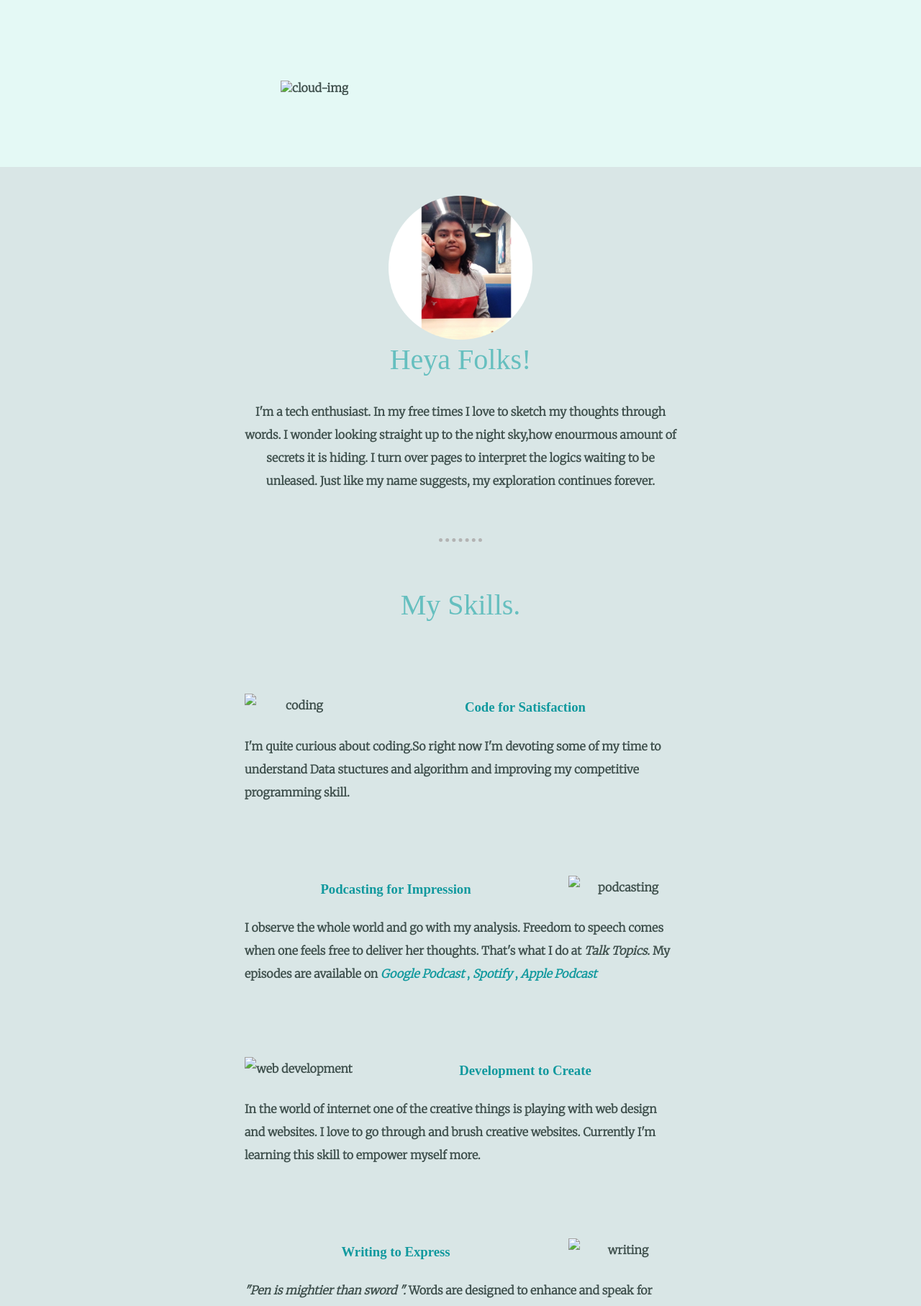
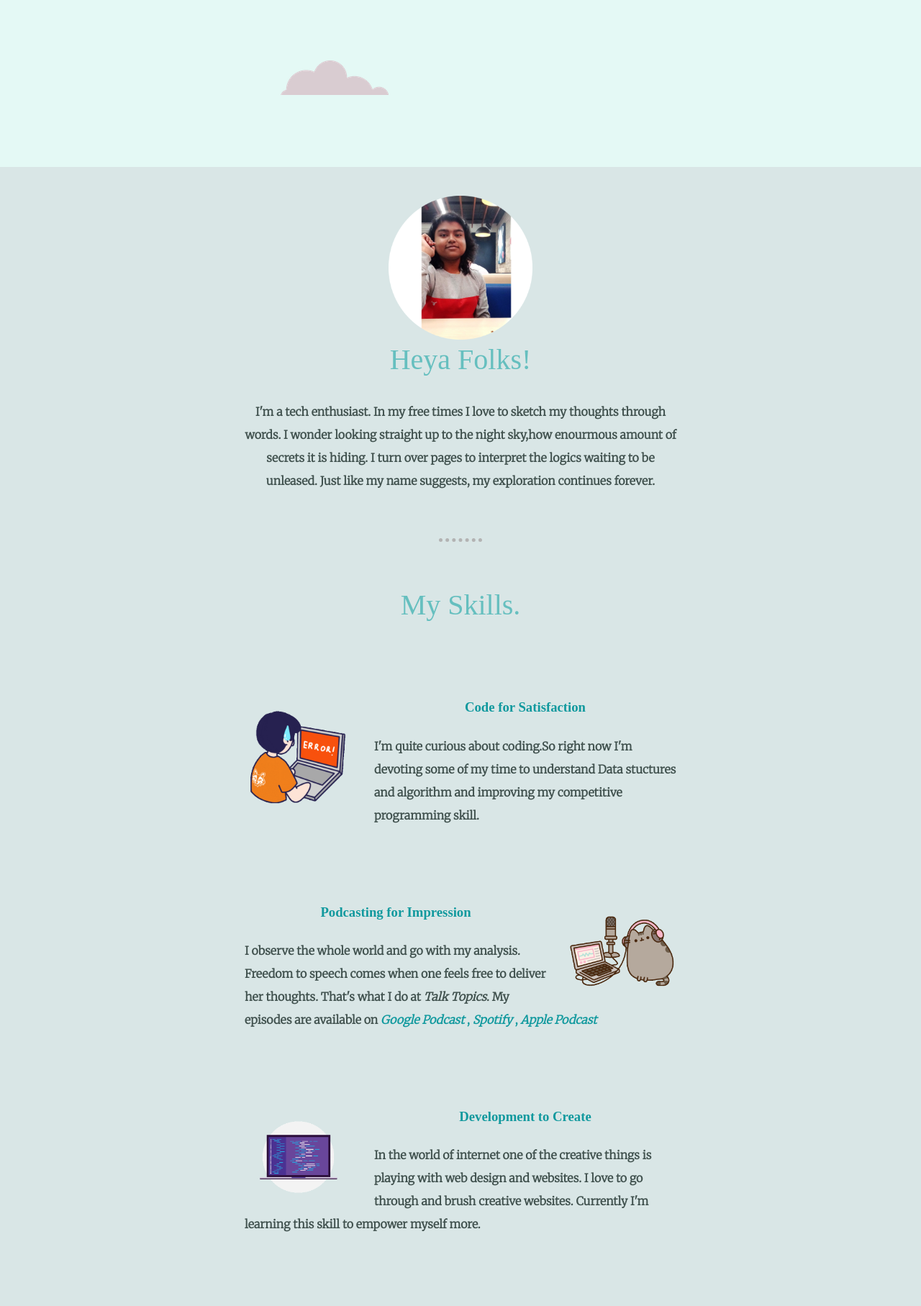
Before and after one commit to ANWESHA2202/portfolio_webpage, a plain HTML site: page index.html in a window 1280 px wide. Shown: the part 330-2145 px from the top of the page at 72% size. Drawn offline with nearby package versions, Linux system fonts and the light colour scheme; files that its build step writes are made by us from their sources; files whose address does not match are found by name.

Commit message:
Update index.html

```diff
--- a/index.html
+++ b/index.html
@@ -7,7 +7,7 @@
     <meta name="viewport" content="width=device-width, initial-scale=1.0">
     <title>Anwesha Sanyal</title>
 
-    <link rel="stylesheet" href="css/styles.css">
+    <link rel="stylesheet" href="styles.css">
     <link rel="icon" href="favicon.ico">
     <link rel="preconnect" href="https://fonts.gstatic.com">
     <link rel="stylesheet" href="https://unpkg.com/aos@next/dist/aos.css" />
@@ -16,17 +16,17 @@
 
 <body>
     <div class="top-container">
-        <img class="top-cloud" src="images/cloud.png" alt="cloud-img">
+        <img class="top-cloud" src="cloud.png" alt="cloud-img">
         <div class="top-text">
             <h1>I'm Anwesha,</h1>
             <h2><b>a coder..</b></h2>
         </div>
-        <img class="bottom-cloud" src="images/cloud.png" alt="cloud-img">
+        <img class="bottom-cloud" src="cloud.png" alt="cloud-img">
     </div>
 
     <div class="middle-container">
         <div class="profile" data-aos="fade-right" data-aos-duration="2000">
-            <img src="D:\WEBD COURSE\html_personal_site\circle-cropped.png" height="200px" alt="anwesha's photo">
+            <img src="circle-cropped.png" height="200px" alt="anwesha's photo">
             <h2>Heya Folks!</h2>
             <p class="intro">I'm a tech enthusiast. In my free times I love to sketch my thoughts through words. I wonder looking straight up to the night sky,how enourmous amount of secrets it is hiding. I turn over pages to interpret the logics waiting to be unleased.
                 Just like my name suggests, my exploration continues forever.
@@ -36,42 +36,42 @@
         <div class="skills">
             <h2>My Skills.</h2>
             <div class="skill-row" data-aos="fade-left" data-aos-duration="2000">
-                <img class="left-img" src="CSS - My Site Images/giphy_code.gif" alt="coding">
+                <img class="left-img" src="giphy_code.gif" alt="coding">
                 <h3><strong>Code for Satisfaction</strong></h3>
                 <p class="text">I'm quite curious about coding.So right now I'm devoting some of my time to understand Data stuctures and algorithm and improving my competitive programming skill.</p>
             </div>
             <div class="skill-row" data-aos="fade-right" data-aos-duration="2000">
-                <img class="right-img" src="CSS - My Site Images/giphy_podcast.gif" alt="podcasting">
+                <img class="right-img" src="giphy_podcast.gif" alt="podcasting">
                 <h3><strong>Podcasting for Impression</strong></h3>
                 <p class="text">I observe the whole world and go with my analysis. Freedom to speech comes when one feels free to deliver her thoughts. That's what I do at <b><em>Talk Topics</em></b>. My episodes are available on <a href="" https://podcasts.google.com/feed/aHR0cHM6Ly9hbmNob3IuZm0vcy8zYjA2ZWNlMC9wb2RjYXN0L3Jzcw?sa=X&ved=2ahUKEwjctfO8rMTvAhWP1HMBHX0yCesQ9sEGegQIARAF
                         "><em>Google Podcast</em></a> <a href="https://open.spotify.com/show/7fuzGH45r4MroWIYe9BNsB?nd=1 ">, <em>Spotify</em></a> <a href="https://podcasts.apple.com/us/podcast/talk-topics/id1536515765?uo=4 ">, <em>Apple Podcast</em></a>   </p>
             </div>
-            <div class="skill-row " data-aos="fade-left " data-aos-duration="2000 ">
-                <img class="left-img " src="CSS - My Site Images/giphy_web.gif "  alt="web development ">
+            <div class="skill-row" data-aos="fade-left" data-aos-duration="2000">
+                <img class="left-img " src="giphy_web.gif"  alt="web development">
                 <h3><strong> Development to Create</strong></h3>
                 <p class="text ">In the world of internet one of the creative things is playing with web design and websites. I love to go through and brush creative websites. Currently I'm learning this skill to empower myself more.</p>
             </div>
-            <div class="skill-row " data-aos="fade-right " data-aos-duration="2000 ">
-                <img class="right-img " src="CSS - My Site Images/giphy_writing.gif "  alt="writing ">
+            <div class="skill-row" data-aos="fade-right" data-aos-duration="2000">
+                <img class="right-img " src="giphy_writing.gif"  alt="writing">
                 <h3><strong>Writing to Express</strong></h3>
                 <p class="text "><em>"Pen is mightier than sword ".</em> Words are designed to enhance and speak for people. My imagination touches the reality when I sketch them by words.</p>
             </div>
         </div>
         <hr>
-        <div class="contact-me " data-aos="fade-left " data-aos-duration="1500 ">
+        <div class="contact-me" data-aos="fade-left" data-aos-duration="1500">
             <h2>Get In Touch</h2>
             <h3>Do we share same kind of interests?</h3>
             <p class="last-text ">Then why don't you ping me? we can have a thoughtful conversation and learn together..</p>
-            <div class="button " data-aos="fade-right " data-aos-duration="1500 "><a class="btn " href="mailto:anwesha.sanyal22@gmail.com ">Contact Me</a></div>
+            <div class="button " data-aos="fade-right" data-aos-duration="1500"><a class="btn " href="mailto:anwesha.sanyal22@gmail.com">Contact Me</a></div>
         </div>
 
     </div>
 
 
-    <div class="bottom-container ">
-       <div class="last "> <a class="footer-link " href="https://www.linkedin.com/in/anwesha-sanyal-21a770201/ ">LinkedIn</a>
-        <a class="footer-link " href="https://twitter.com/sanyal_anwesha ">Twitter</a></div>
-        <p class="end ">© 2021 Anwesha Sanyal.</p>
+    <div class="bottom-container">
+       <div class="last"> <a class="footer-link" href="https://www.linkedin.com/in/anwesha-sanyal-21a770201/ ">LinkedIn</a>
+        <a class="footer-link" href="https://twitter.com/sanyal_anwesha ">Twitter</a></div>
+        <p class="end">© 2021 Anwesha Sanyal.</p>
     </div>
 
 
```
